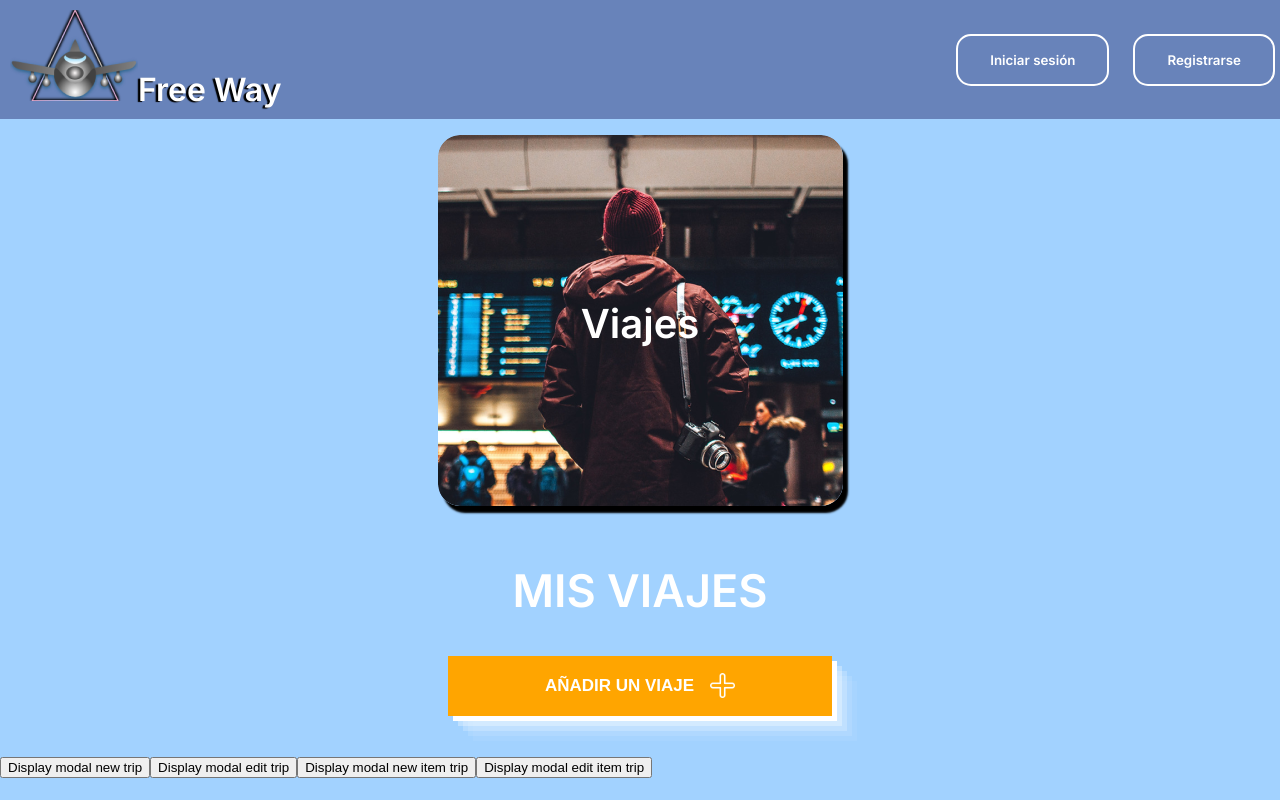
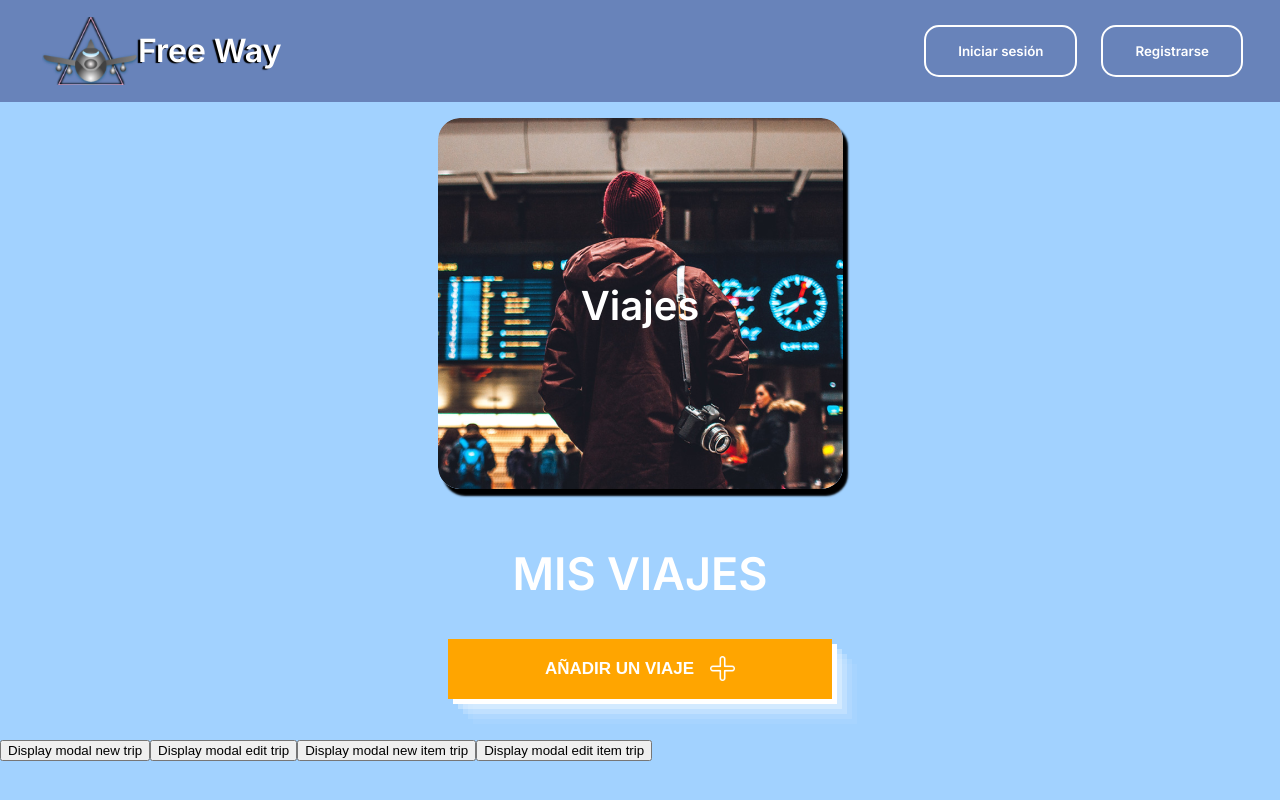
Before and after one commit to PlanificacionViaje/PlanificacioFrontEnd, a Vue app: page / in a window 1280 px wide. Shown: the top 800 px of the page. Built offline with nearby package versions, Linux system fonts and the light colour scheme.

Commit message:
retoques header

```diff
--- a/src/Components/Header.vue
+++ b/src/Components/Header.vue
@@ -89,7 +89,7 @@ button {
 button:hover {
   background-color: white;
   color: black;
-  border: none;
+  border-color: transparent;
 }
 
 button:active {
@@ -107,10 +107,11 @@ button:active {
   background-color: #6883ba;
   display: flex;
   justify-content: space-between;
+  padding: 0 2rem;
 }
 
 .logo {
-  width: 128px;
+  width: 96px;
   height: auto;
 }
 
@@ -131,6 +132,9 @@ button:active {
 
 .Title {
   margin: 10px;
+  display: flex;
+  flex-direction: row;
+  align-items: center;
 }
 
 /* A partir de aqui va las pantallas Responsive*/
```
